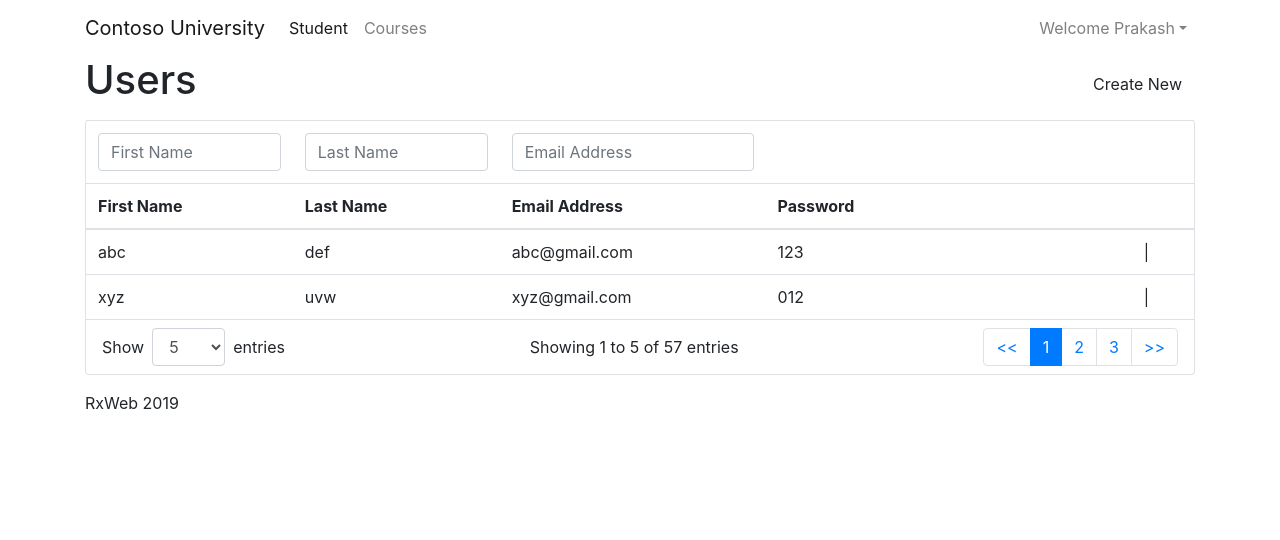
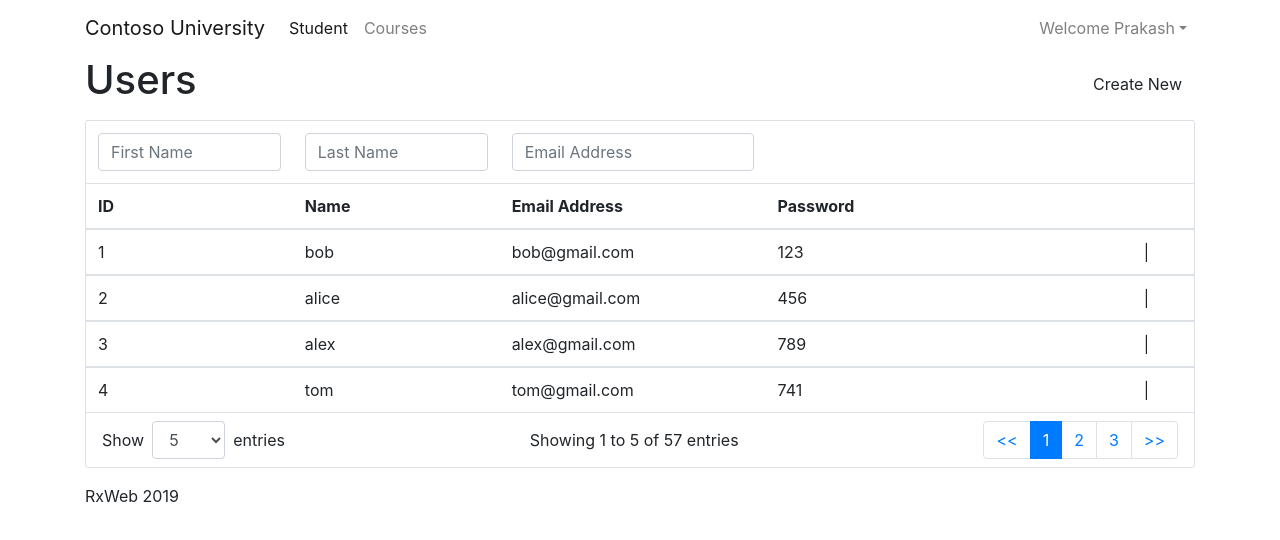
Before and after one commit to parthsapra/angular-contosouni, an Angular app: page /student in a window 1280 px wide. Shown: the top 540 px of the page. Built offline with nearby package versions, Linux system fonts and the light colour scheme; a web font is replaced by a local one.

Commit message:
2 files modified

```diff
--- a/src/app/student/student.component.html
+++ b/src/app/student/student.component.html
@@ -60,29 +60,21 @@
                                     <td></td>
                                 </tr>
                               <tr>
-                                <th scope="col" width="140" style="min-width:120px;">First Name<a href="" class="ml-2"><i class="fas fa-sort"></i></a></th>
-                                <th scope="col" width="140" style="min-width:120px;">Last Name<a href="" class="ml-2"><i class="fas fa-sort"></i></a></th>
+                                <th scope="col" width="140" style="min-width:120px;">ID<a href="" class="ml-2"><i class="fas fa-sort"></i></a></th>
+                                <th scope="col" width="140" style="min-width:120px;">Name<a href="" class="ml-2"><i class="fas fa-sort"></i></a></th>
                                 <th scope="col" width="180" style="min-width:180px;">Email Address<a href="" class="ml-2"><i class="fas fa-sort"></i></a></th>
                                 <th scope="col" width="140" style="min-width:110px;">Password<a href="" class="ml-2"><i class="fas fa-sort"></i></a></th>
                                 <th scope="col" width="150" style="min-width:110px;"></th>
                               </tr>
                             </thead>
-                            <tbody>
+                            <tbody *ngFor="let student of students">
                               <tr>
-                                <td>abc</td>
-                                <td>def</td>
-                                <td>abc@gmail.com</td>
-                                <td>123</td>
+                                <td>{{student.id}}</td>
+                                <td>{{student.Name}}</td>
+                                <td>{{student.emailId}}</td>
+                                <td>{{student.password}}</td>
                                 <td class="text-right"><a href="signup.html" class="mx-2" title="Edit"><i class="fas fa-pencil-alt"></i></a>|
                                     <a href="" class="mx-2 text-danger delete_record"  title="Delete"><i class="fas fa-trash"></i></a></td>
-                              </tr>
-                              <tr>
-                                <td >xyz</td>
-                                <td>uvw</td>
-                                <td>xyz@gmail.com</td>
-                                <td>012</td>
-                                <td class="text-right"><a href="signup.html" class="mx-2" title="Edit"><i class="fas fa-pencil-alt"></i></a>|
-                                    <a href="" class="mx-2 text-danger delete_record" title="Delete"><i class="fas fa-trash"></i></a></td>
                               </tr>
                             </tbody>
                           </table>
--- a/src/app/student/student.component.ts
+++ b/src/app/student/student.component.ts
@@ -8,9 +8,14 @@ import {Router} from '@angular/router';
 })
 export class StudentComponent implements OnInit {
 
- constructor(private router:Router){
+ constructor(private router:Router){}
 
-}
+ students=[
+   {id:1,Name:"bob",emailId:"bob@gmail.com",password:"123"},
+   {id:2,Name:"alice",emailId:"alice@gmail.com",password:"456"},
+   {id:3,Name:"alex",emailId:"alex@gmail.com",password:"789"},
+   {id:4,Name:"tom",emailId:"tom@gmail.com",password:"741"},
+ ]
 
   ngOnInit() {
   }
```
